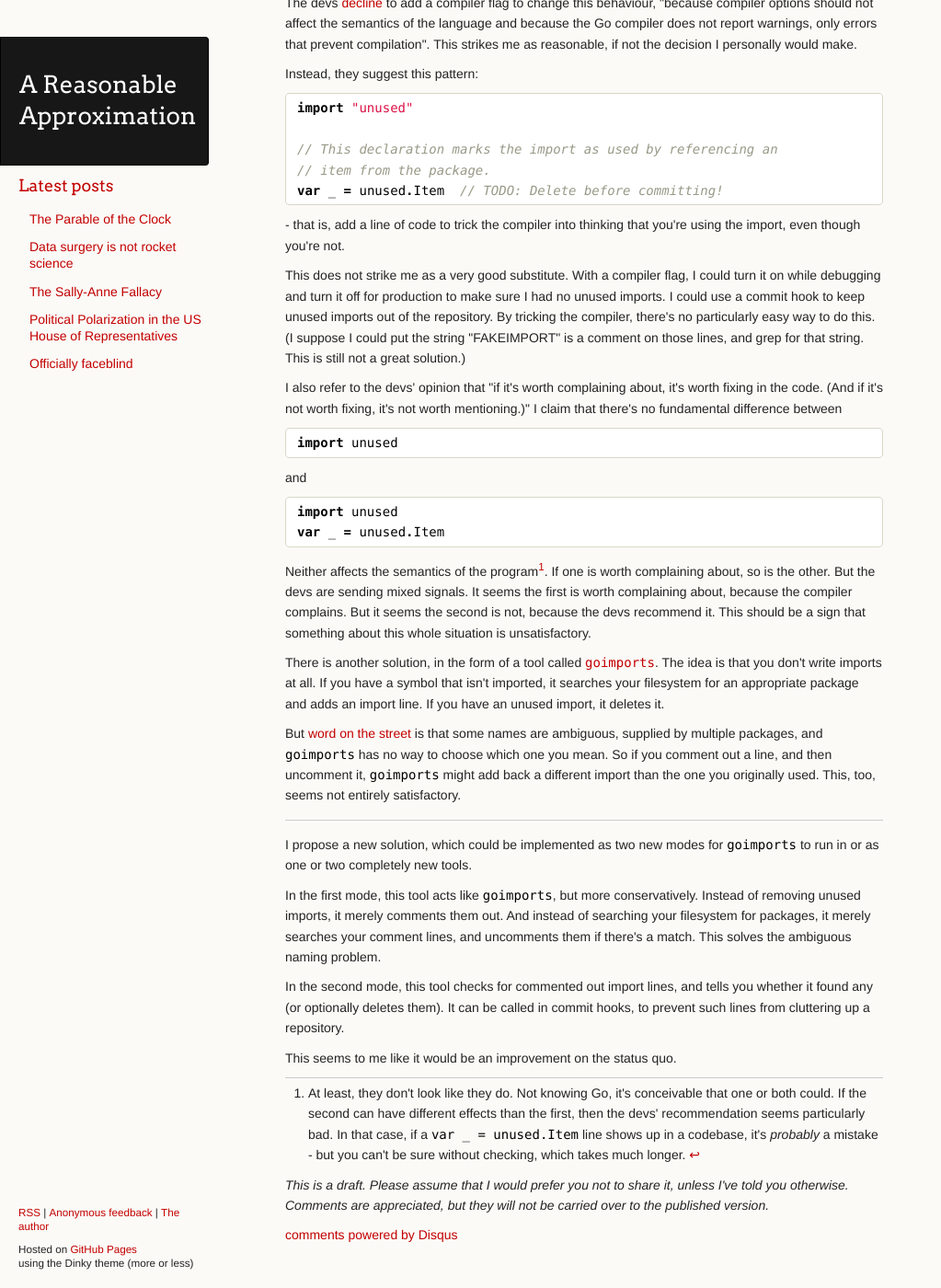
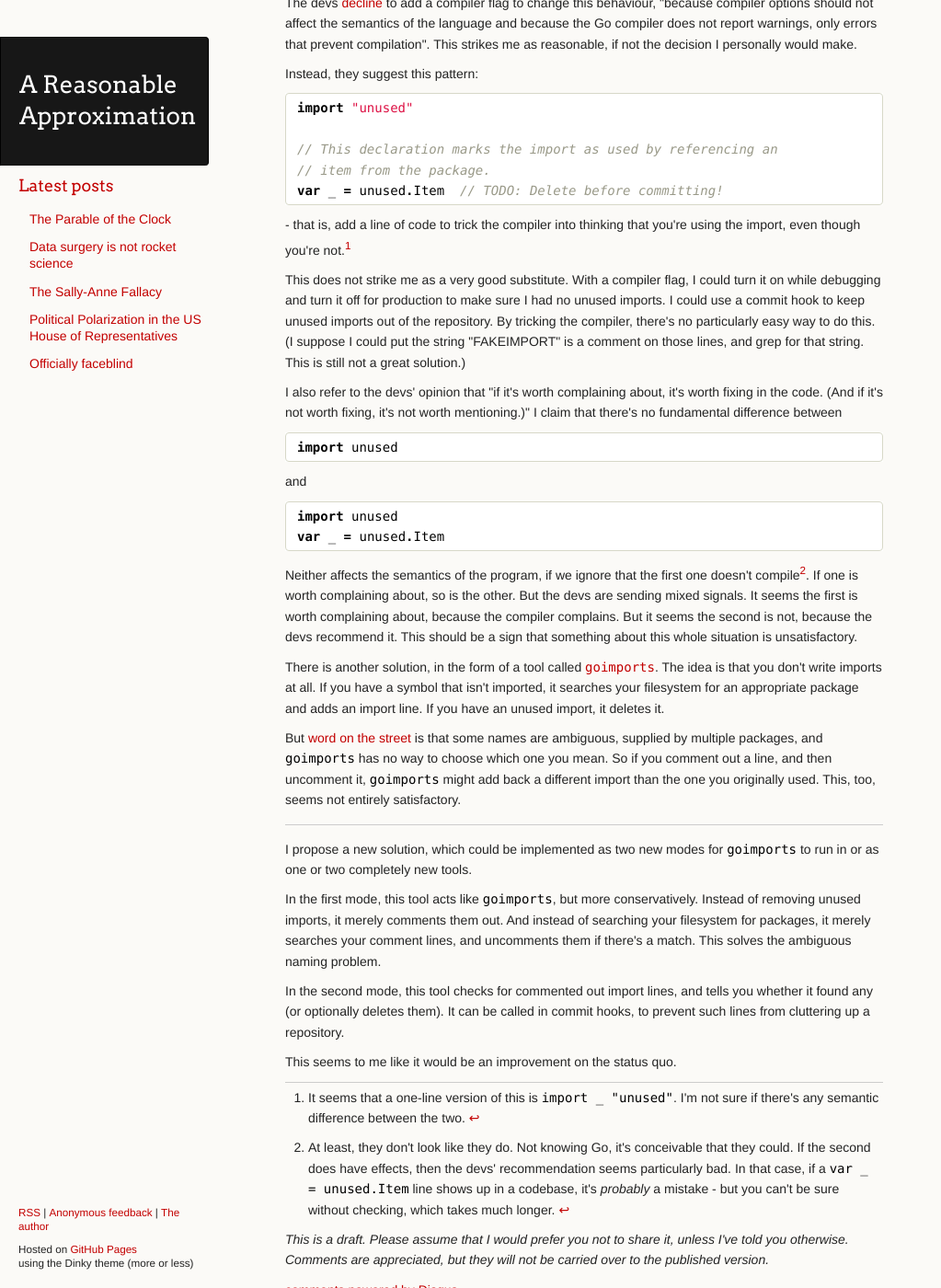
Before and after one commit to ChickenProp/chickenprop.github.com, a Jekyll site: the page built from drafts/improving-goimports.md, in a window 1280 px wide and 1400 px high, scrolled down 258 px. Shown: the whole window at 92% size, without its empty margins (0-1023 px from the left). Built offline with Jekyll 4.4.1, drawn with Linux system fonts in a browser that asks for light colours; nearby versions of some CDN libraries; comment, search, counter and statistics services are not loaded.

Commit message:
edit goimports.

````diff
--- a/drafts/improving-goimports.md
+++ b/drafts/improving-goimports.md
@@ -36,7 +36,7 @@ import unused
 var _ = unused.Item
 ```
 
-Neither affects the semantics of the program[^semantics]. If one is worth complaining about, so is the other. But the devs are sending mixed signals. It seems the first is worth complaining about, because the compiler complains. But it seems the second is not, because the devs recommend it. This should be a sign that something about this whole situation is unsatisfactory.
+Neither affects the semantics of the program, if we ignore that the first one doesn't compile[^semantics]. If one is worth complaining about, so is the other. But the devs are sending mixed signals. It seems the first is worth complaining about, because the compiler complains. But it seems the second is not, because the devs recommend it. This should be a sign that something about this whole situation is unsatisfactory.
 
 There is another solution, in the form of a tool called [`goimports`](https://godoc.org/golang.org/x/tools/cmd/goimports). The idea is that you don't write imports at all. If you have a symbol that isn't imported, it searches your filesystem for an appropriate package and adds an import line. If you have an unused import, it deletes it.
 
@@ -52,4 +52,5 @@ In the second mode, this tool checks for commented out import lines, and tells y
 
 This seems to me like it would be an improvement on the status quo.
 
-[^semantics]: At least, they don't look like they do. Not knowing Go, it's conceivable that one or both could. If the second can have different effects than the first, then the devs' recommendation seems particularly bad. In that case, if a `var _ = unused.Item` line shows up in a codebase, it's *probably* a mistake - but you can't be sure without checking, which takes much longer.
+[^oneline]: It seems that a one-line version of this is `import _ "unused"`. I'm not sure if there's any semantic difference between the two.
+[^semantics]: At least, they don't look like they do. Not knowing Go, it's conceivable that they could. If the second does have effects, then the devs' recommendation seems particularly bad. In that case, if a `var _ = unused.Item` line shows up in a codebase, it's *probably* a mistake - but you can't be sure without checking, which takes much longer.
````
Also changed, not shown: other parts of drafts/improving-goimports.md (+1 -1 lines).
